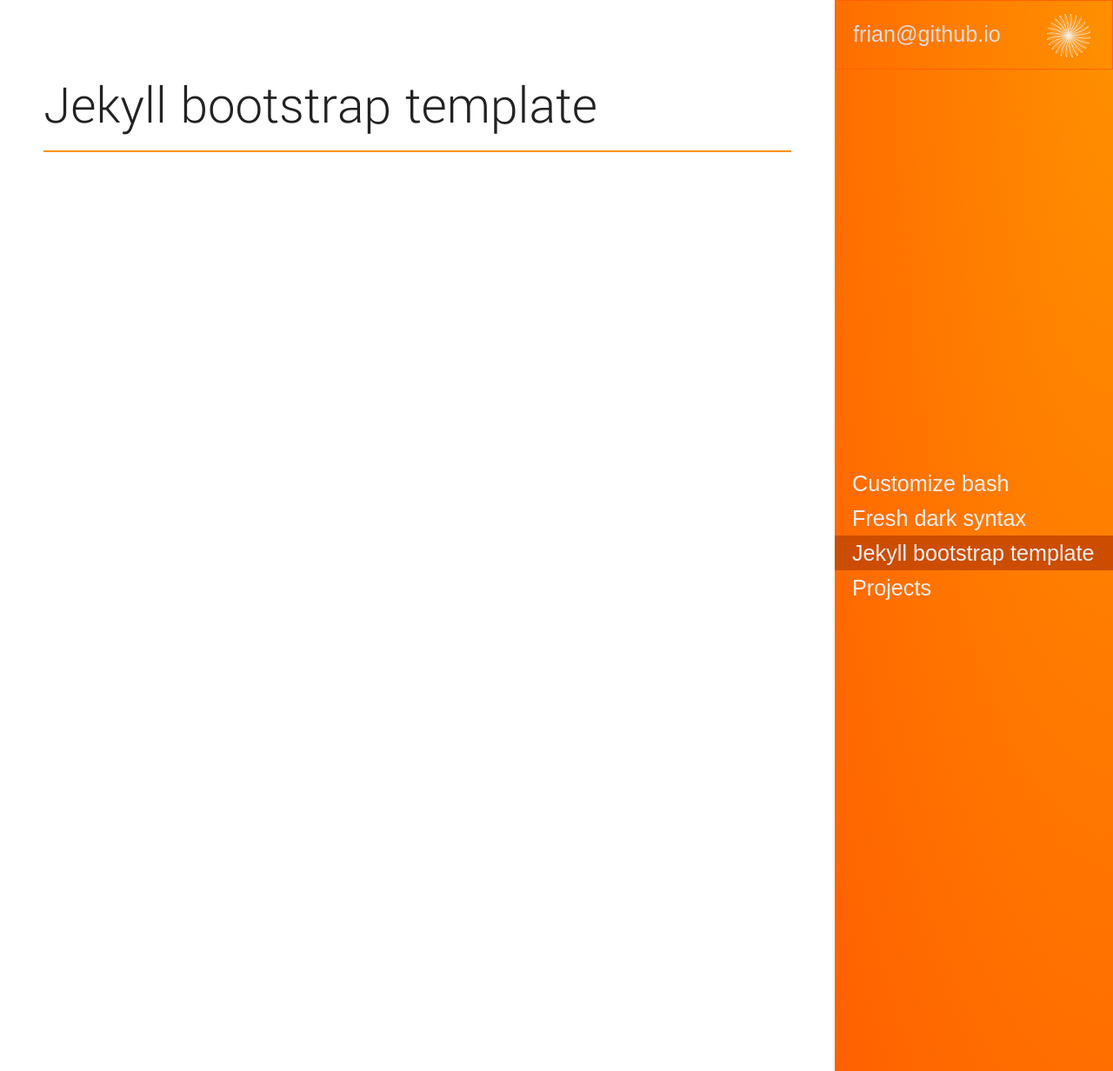
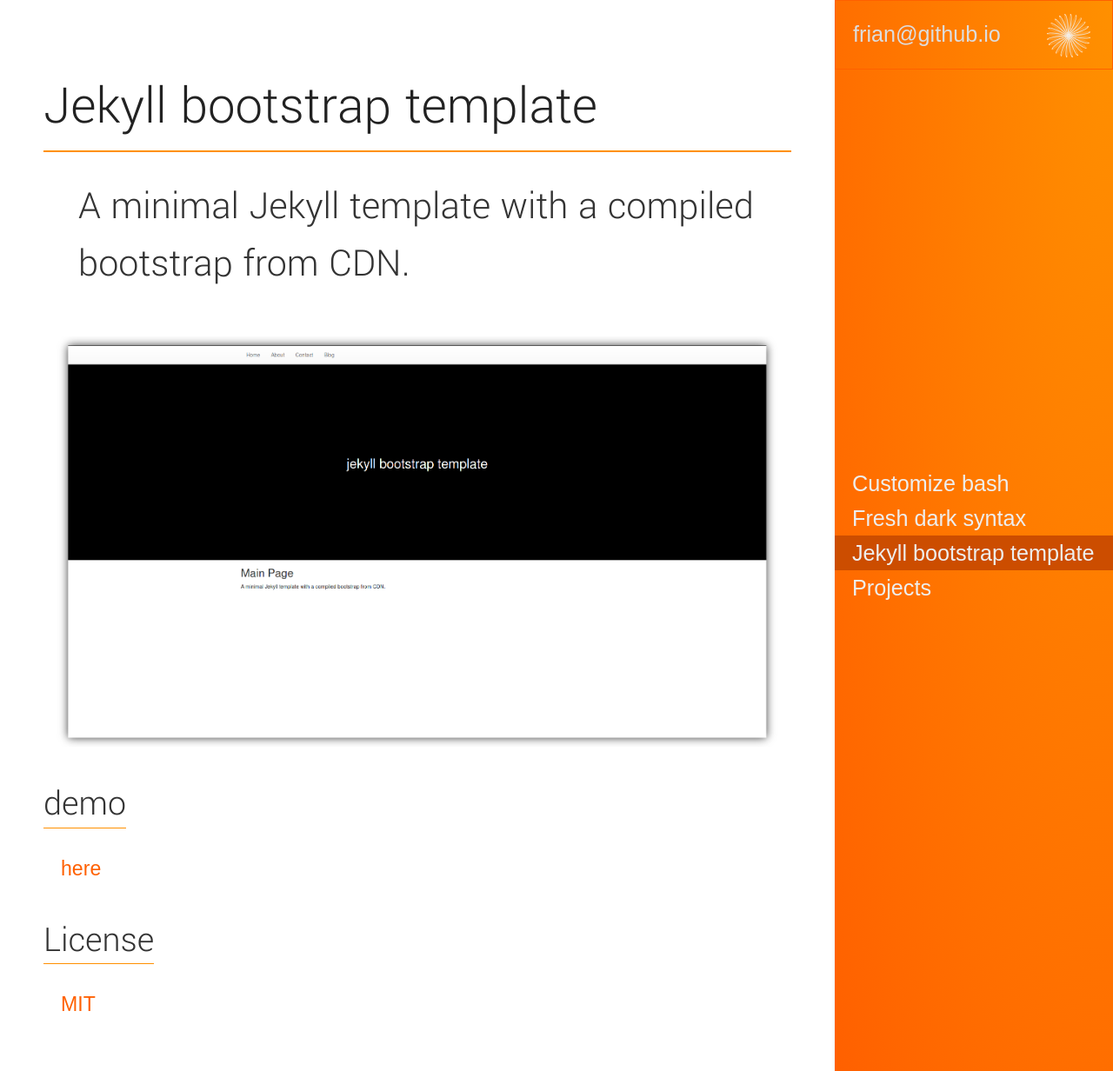
Before and after one commit to frian/frian.github.io, a Jekyll site: the page built from _pages/03_jekyll_boostrap_template.md, in a window 1280 px wide and 1232 px high. Shown: the whole window at 87% size. Built offline with Jekyll 4.4.1, drawn with Linux system fonts in a browser that asks for light colours; some web fonts are replaced.

Commit message:
basic jekyll bootstrap page

```diff
--- a/_pages/03_jekyll_boostrap_template.md
+++ b/_pages/03_jekyll_boostrap_template.md
@@ -4,9 +4,24 @@ title: Jekyll bootstrap template
 permalink: /jekyll-bootstrap-template-page/
 ---
 
-
 <article class="markdown-body" markdown="1">
 
 # {{ page.title }}
 
+<div class="article-heading" markdown="1">
+
+A minimal Jekyll template with a compiled bootstrap from CDN.
+
+</div>
+
+![jekyll bootstrap template screenshot](/img/01-jekyll-bootstrap.png){:class="thumb"}
+
+## demo
+
+[here](https://frian.github.io/jekyll-bootstrap-template/)
+
+## License
+
+[MIT](https://en.wikipedia.org/wiki/MIT_License)
+
 </article>
```
